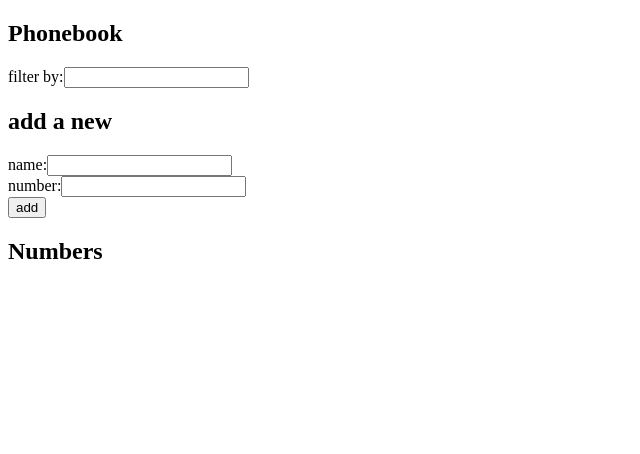
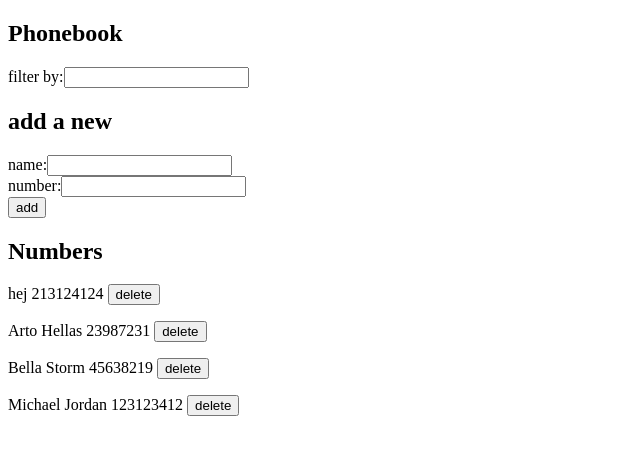
Before and after one commit to vino-dk/full-stack-open, a React (Create React App) app in the folder part2/the-phonebook/: page / in a window 1280 px wide. Shown: the top 454 px of the page, without its empty margins (0-640 px from the left). Built offline with nearby package versions, Linux system fonts and the light colour scheme; data requests are answered from the project's data file; the HTML template or start-up script is replaced by a standard one.

Commit message:
checkpoint 2.18

```diff
--- a/part2/the-phonebook/db.json
+++ b/part2/the-phonebook/db.json
@@ -1,3 +1,24 @@
 {
-  "persons": []
+  "persons": [
+    {
+      "name": "hej",
+      "number": "213124124",
+      "id": 1
+    },
+    {
+      "name": "Arto Hellas",
+      "number": "23987231",
+      "id": 2
+    },
+    {
+      "name": "Bella Storm",
+      "number": "45638219",
+      "id": 3
+    },
+    {
+      "name": "Michael Jordan",
+      "number": "123123412",
+      "id": 4
+    }
+  ]
 }
--- a/part2/the-phonebook/src/App.js
+++ b/part2/the-phonebook/src/App.js
@@ -21,44 +21,16 @@ const App = () => {
       })
   }, [])
 
-  const addPerson = (event) => {
-    event.preventDefault()
-    console.log('button clicked', newName)
-
-    let nameFound = false;
-    for (let i = 0; i < persons.length; i++) {
-      if (persons[i].name === newName)
-        nameFound = true;
-      break;
-    }
-    if (!nameFound) {
-      const personObject = {
-        name: newName,
-        id: persons.length + 1
-      }
-      console.log('post request')
-      noteService
-        .create(personObject)
-        .then(returnedPerson => {
-          setPersons(persons.concat(returnedPerson))
-          setNewName('')
-        })
-        .catch(error => {
-          console.log('failed at posting name.')
-        })
-      console.log('post done')
-    } else {
-      window.alert(`${newName} is already added to phonebook`);
-    }
-  }
-
-  const addNumber = (event) => {
+  const addContact = (event) => {
     event.preventDefault()
     let nameFound = false;
+    let numberId = null
 
     for (let i = 0; i < persons.length; i++) {
-      if (persons[i].name === newName)
+      if (persons[i].name.toLowerCase() === newName.toLowerCase()) {
         nameFound = true;
+        numberId = persons[i].id
+      }
     }
     if (!nameFound) {
       const personObject = {
@@ -66,7 +38,6 @@ const App = () => {
         number: newNumber,
         id: persons.length + 1
       }
-      console.log('post request')
       noteService
         .create(personObject)
         .then(returnedPerson => {
@@ -75,13 +46,25 @@ const App = () => {
           setNewNumber('')
         })
         .catch(error => {
-          console.log('failed at posting.')
+          console.log('failed POST request to create a new contact.')
         })
-      console.log('post done')
-    } else {
-      window.alert(`${newName} is already added to phonebook`);
-    }
+    } else if(window.confirm(`${newName} is already added to phonebook, replace the old number?`)) {
+      const personObject = {
+        name: newName,
+        number: newNumber,
+        id: persons.length + 1
+      }
+      noteService
+        .update(numberId, personObject)
+        .then(updatedPerson => {
+          setPersons(persons.map(person => person.id !== numberId ? person : updatedPerson))
+        })
+        .catch(error => {
+          console.log('Failed PUT request to Update phone number.')
+        })
+    };
   }
+
 
   const handleNameOnChange = (event) => {
     console.log(event.target.value)
@@ -116,8 +99,8 @@ const App = () => {
         persons={persons}
         handleNameOnChange={handleNameOnChange}
         handleNumberOnChange={handleNumberOnChange}
-        addNumber={addNumber}
-        addPerson={addPerson}
+        addContact={addContact}
+
       />
 
       <h2>Numbers</h2>
@@ -126,9 +109,7 @@ const App = () => {
         persons={persons}
         filterName={filterName}
         setPersons={setPersons}
-
       />
-
     </div>
   );
 }
--- a/part2/the-phonebook/src/components/Person.js
+++ b/part2/the-phonebook/src/components/Person.js
@@ -23,9 +23,7 @@ const Person = ({ persons, filterName, setPersons }) => {
                         .search(filterName.toLowerCase().trim()) >= 0)
                     .map(person =>
                         <p key={person.id}>
-                            {person.name}
-                            {person.number}
-                            {<button onClick={() => handleDeleteOnClick(person.id)}>delete</button>}
+                            {person.name}  {person.number}  {<button onClick={() => handleDeleteOnClick(person.id)}>delete</button>}
                         </p>
 
                     )
--- a/part2/the-phonebook/src/components/PersonForm.js
+++ b/part2/the-phonebook/src/components/PersonForm.js
@@ -1,9 +1,9 @@
 import React from 'react';
 
-const PersonForm = ({ newName, newNumber, handleNameOnChange, handleNumberOnChange, addNumber, addPerson }) => {
+const PersonForm = ({ newName, newNumber, handleNameOnChange, handleNumberOnChange, addContact }) => {
 
     return (
-        <form onSubmit={(addPerson, addNumber)}>
+        <form onSubmit={ addContact }>
             <div>
                 <div>
                     name:
--- a/part2/the-phonebook/src/services/persons.js
+++ b/part2/the-phonebook/src/services/persons.js
@@ -16,4 +16,9 @@ const remove = (id) => {
     return request.then(response => response.data)
 }
 
-export default { getAll, create, remove}
+const update = (id, personObject) => {
+    const request = axios.put(`${baseUrl}/${id}`, personObject)
+    return request.then(response => response.data)
+}
+
+export default { getAll, create, remove, update}
```
